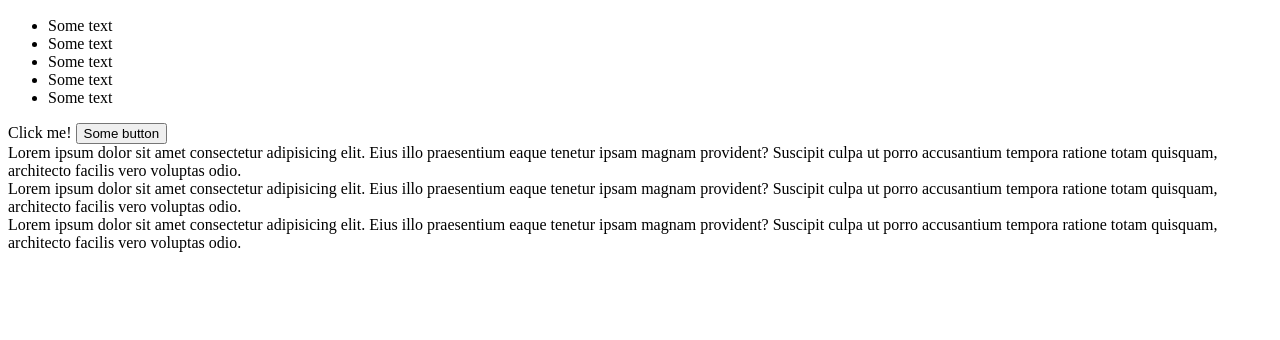
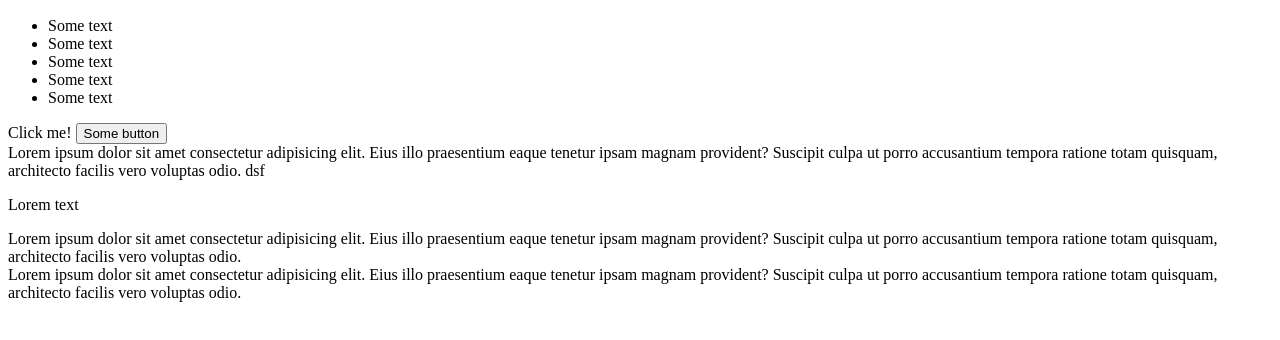
Before and after one commit to OnlyRaydek/git-repo-one, a plain HTML site: page index.html in a window 1280 px wide. Shown: the part 136-476 px from the top of the page. Drawn offline with Linux system fonts and the light colour scheme.

Commit message:
Some commit

```diff
--- a/index.html
+++ b/index.html
@@ -25,7 +25,9 @@
     Eius illo praesentium eaque tenetur ipsam magnam provident?
     Suscipit culpa ut porro accusantium tempora ratione totam quisquam,
     architecto facilis vero voluptas odio.
+    dsf
   </div>
+  <p>Lorem text</p>
   <div>
     Lorem ipsum dolor sit amet consectetur adipisicing elit.
     Eius illo praesentium eaque tenetur ipsam magnam provident?
```
